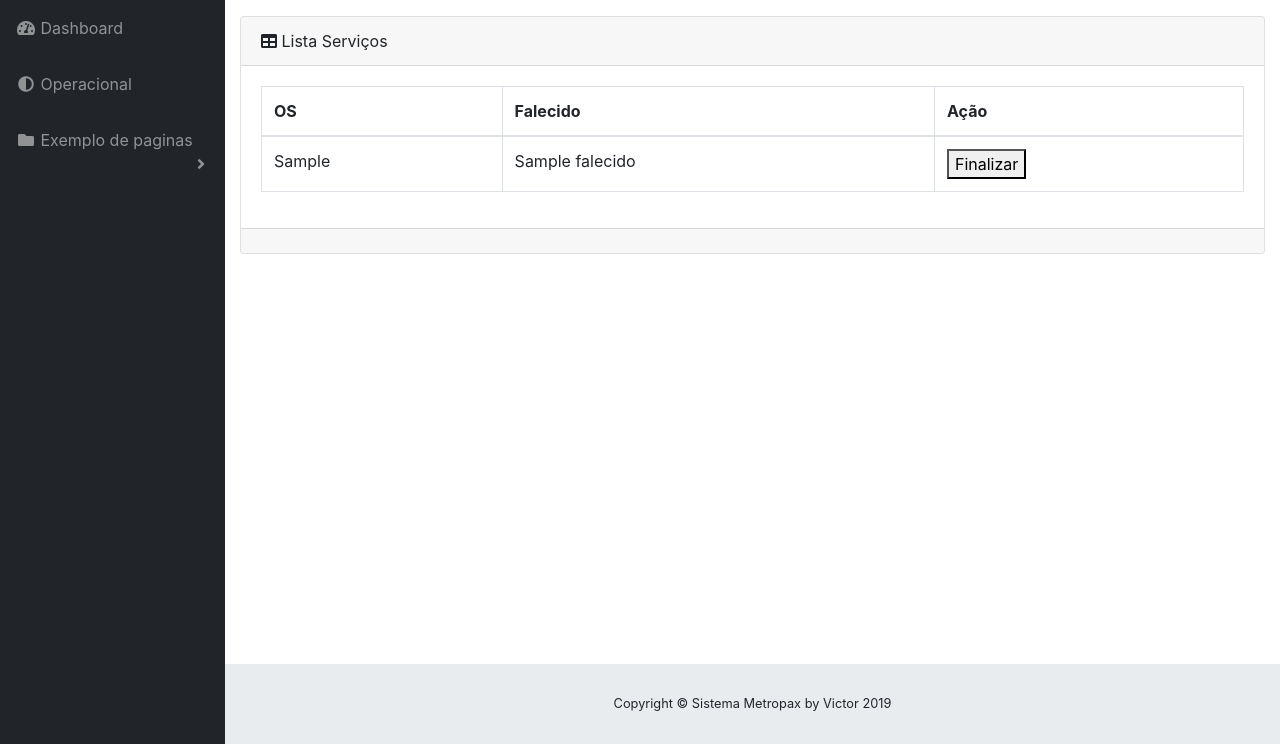
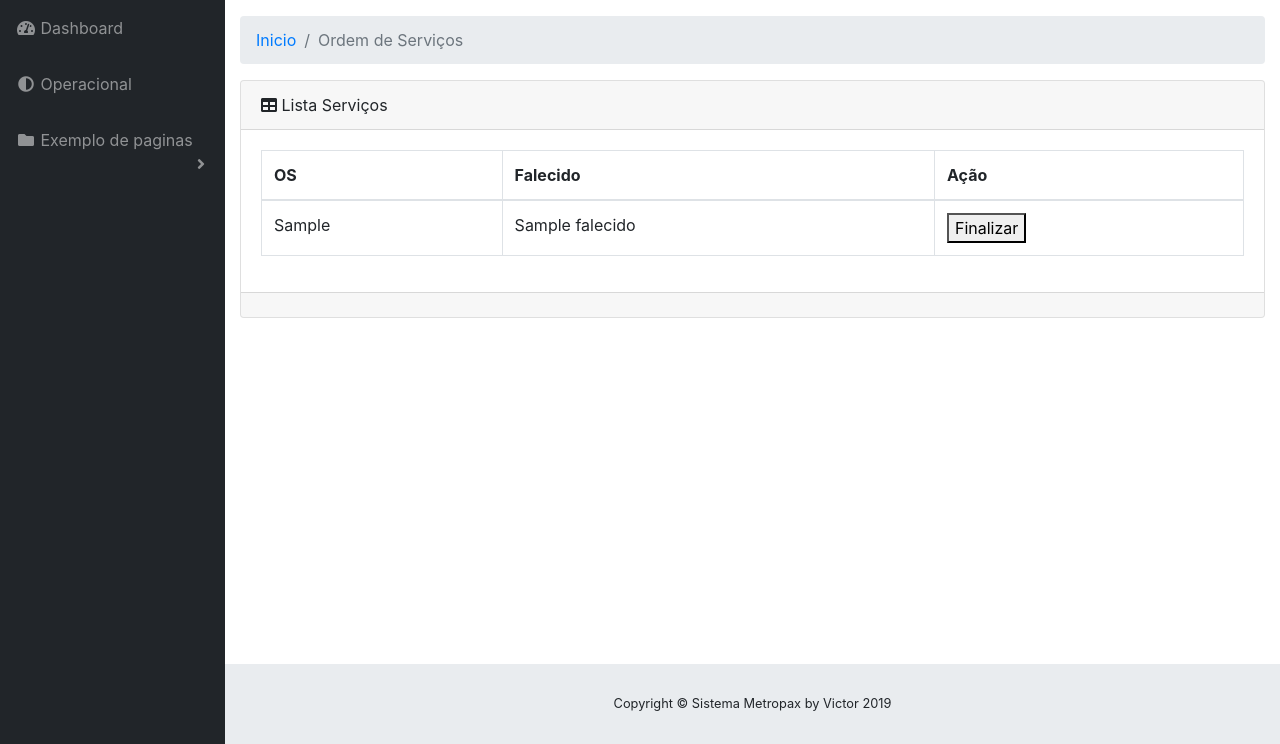
Before and after one commit to KayqueSouza/funeraria, a Django app: template django/frontend/templates/core/operacional.html in a window 1280 px wide. Shown: the part 56-800 px from the top of the page. Run offline with Django 3.2, Linux system fonts and the light colour scheme; the template is opened without the code that fills it: most values are stand-ins (such as "Sample title", 1, 10 or a date in 2020); parts of the project's set-up code (start-up, migrations or seed data) failed here and were passed over; some libraries are stand-ins or nearby versions.

Commit message:
ajuste html breadcrumbs

```diff
--- a/django/frontend/templates/core/home.html
+++ b/django/frontend/templates/core/home.html
@@ -8,7 +8,6 @@
 
 {% block content %}
 
-  {{ mensagem }}
   <!-- Breadcrumbs-->
   <ol class="breadcrumb">
     <li class="breadcrumb-item">
@@ -18,9 +17,10 @@
   </ol>
   <div class="row">
     <a href="{% url 'core:operacional' %}">Operacional</a>
-
   </div>
 
+
+    {{ mensagem }}
 
 
 
--- a/django/frontend/templates/core/operacional.html
+++ b/django/frontend/templates/core/operacional.html
@@ -2,6 +2,14 @@
 {% load static %}
 
 {% block content %}
+  <ol class="breadcrumb">
+    <li class="breadcrumb-item">
+      <a href="{% url 'core:home' %}">Inicio</a>
+    </li>
+    <li class="breadcrumb-item active">Ordem de Serviços</li>
+  </ol>
+
+
   <div class="card mb-3">
     <div class="card-header">
       <i class="fas fa-table"></i>
```
